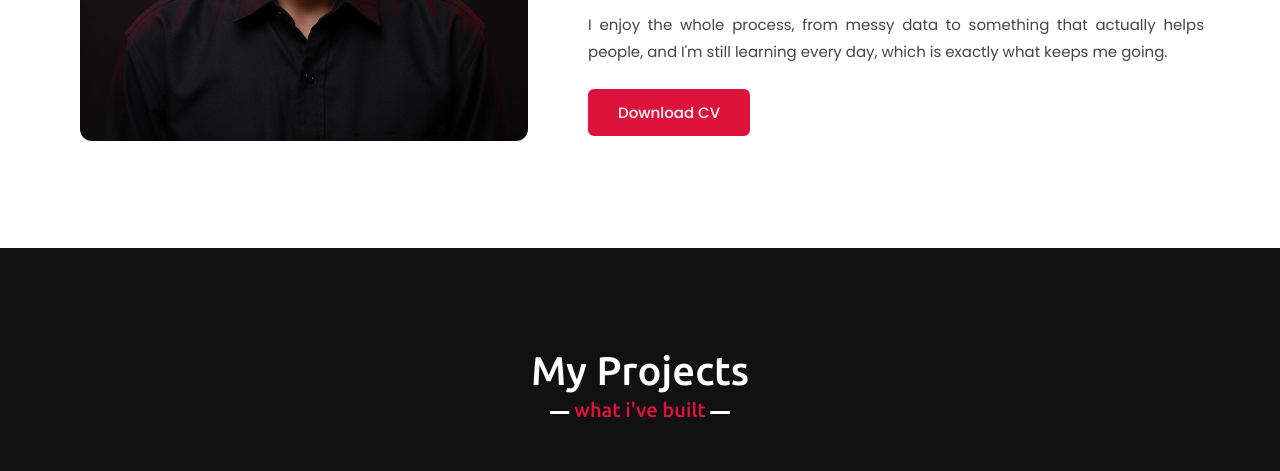
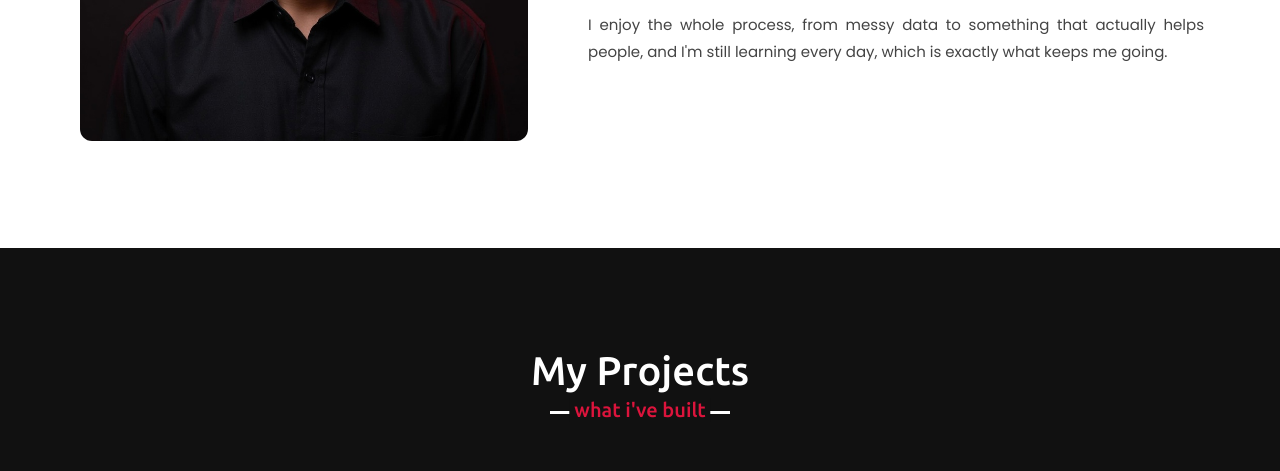
Before and after one commit to Alfian-Bima-Prastyo/alfian-bima-prastyo.github.io, a plain HTML site: page index.html in a window 1280 px wide. Shown: the part 1335-1806 px from the top of the page. Drawn offline with nearby package versions, Linux system fonts and the light colour scheme.

Commit message:
Update index.html

```diff
--- a/index.html
+++ b/index.html
@@ -90,7 +90,6 @@
                         <p>I got into AI when I saw how fast it was changing everything around me and arning became my obsession. That curiosity turned into a real drive to build systems that actually work, not just models that live in notebooks, So I put that obsession to work.</p>
                         <p>I'm an Informatics Engineering graduate (GPA 3.79) who also completed Bangkit Academy, a 6 month intensive program led by Google, GoTo & Tokopedia. I spent those years building and deploying real AI projects, from an ecommerce customer service agent chatbot to a credit scoring app, with every project shipped live and ready to try right now.</p>
                         <p>I enjoy the whole process, from messy data to something that actually helps people, and I'm still learning every day, which is exactly what keeps me going.</p>
-                        <a href="documents/CV.pdf" target="_blank">Download CV</a>
                     </div>
                 </div>
             </div>
```
